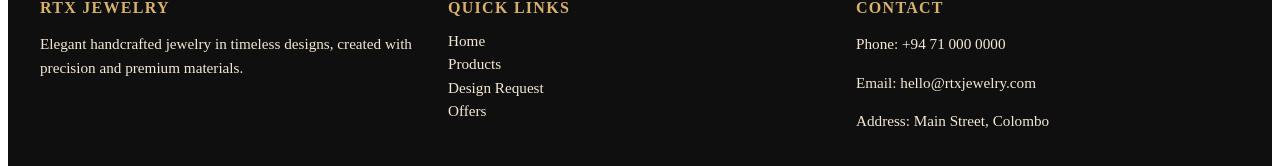
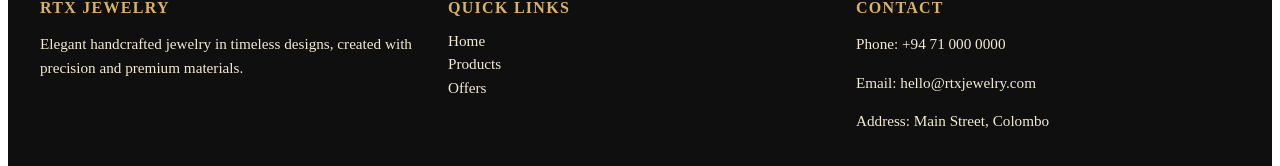
Before and after one commit to hasangaanawarathna/RTX-jewelry, an Angular app: page / in a window 1280 px wide. Shown: the part 1578-1744 px from the top of the page. Built offline with nearby package versions, Linux system fonts and the light colour scheme; no server answers.

Commit message:
Remove design request link from footer navigation

```diff
--- a/src/app/components/footer/footer.html
+++ b/src/app/components/footer/footer.html
@@ -10,7 +10,6 @@
       <ul>
         <li><a routerLink="/">Home</a></li>
         <li><a routerLink="/products">Products</a></li>
-        <li><a routerLink="/design-request">Design Request</a></li>
         <li><a routerLink="/offers">Offers</a></li>
       </ul>
     </section>
```
